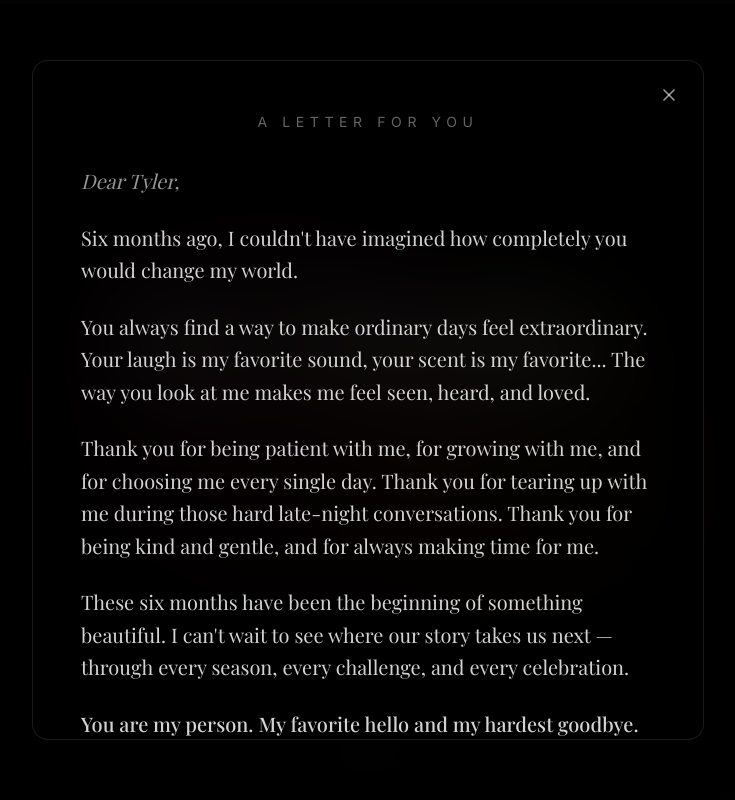
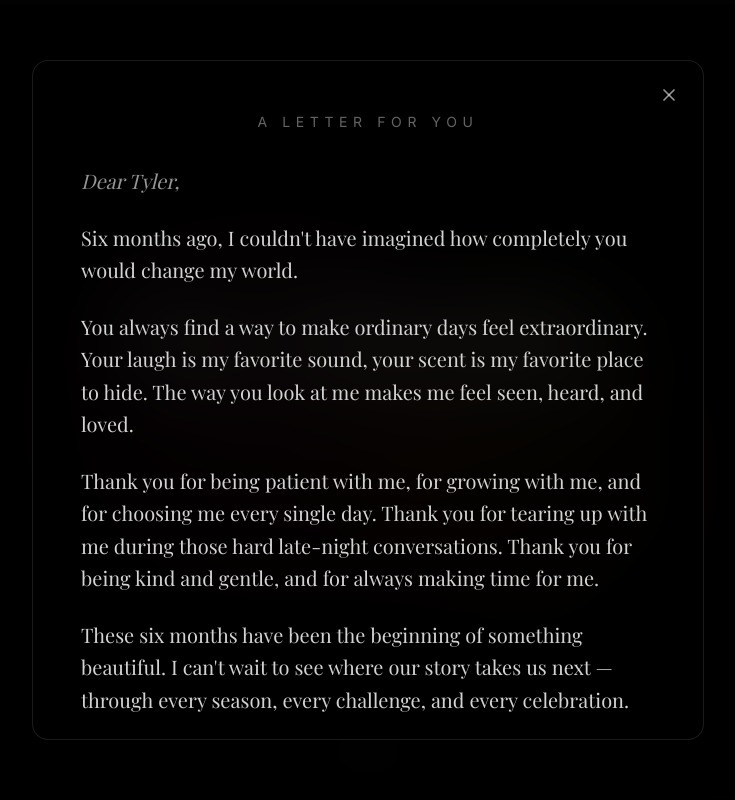
Before and after one commit to denizercana/sixmonthsold, a Next.js app: page / in a window 1280 px wide. Both pictures are taken after a click on the button "Read my letter to you". Shown: the top 800 px of the page, without its empty margins (272-1007 px from the left). Built offline with nearby package versions, Linux system fonts and the light colour scheme.

Commit message:
content: final emotional update to the lette2r

```diff
--- a/components/love-letter-modal.tsx
+++ b/components/love-letter-modal.tsx
@@ -73,7 +73,7 @@ export function LoveLetterModal({ isOpen, onClose }: LoveLetterModalProps) {
 
           <p>
             You always find a way to make ordinary days feel extraordinary.
-            Your laugh is my favorite sound, your scent is my favorite...
+            Your laugh is my favorite sound, your scent is my favorite place to hide.
             The way you look at me makes me feel seen, heard, and loved.
           </p>
 
```
